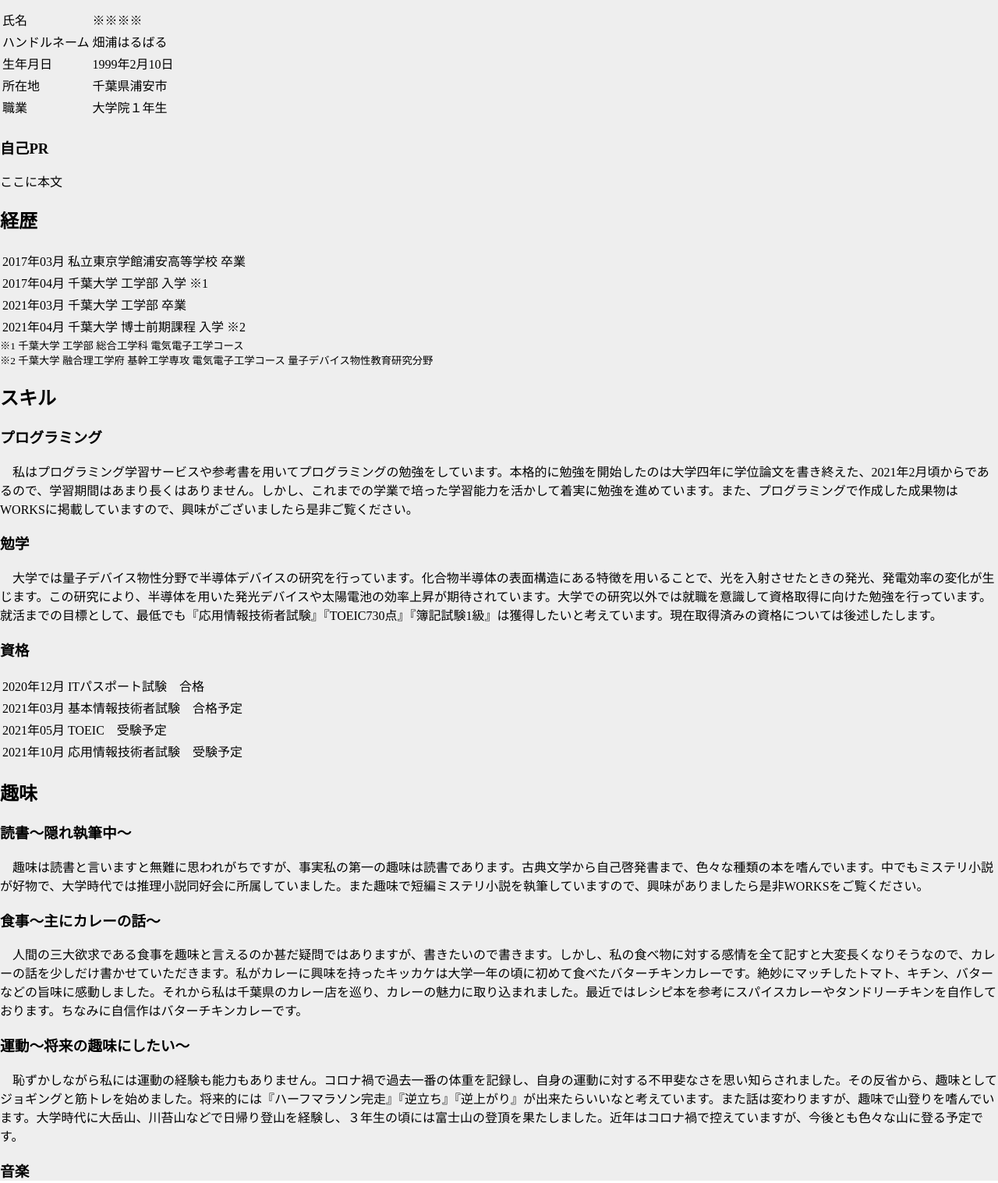
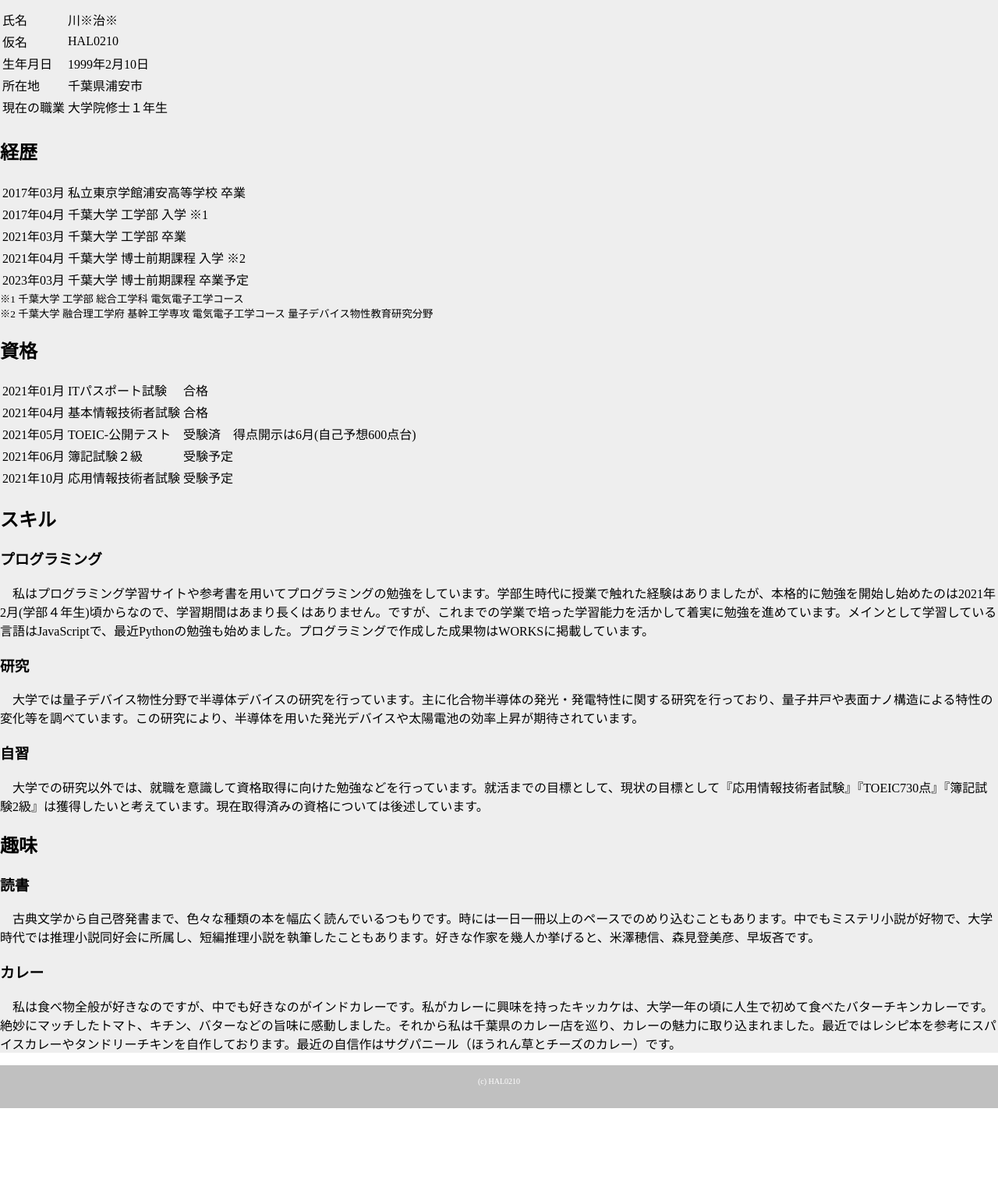
Before and after one commit to HAL0210/HAL0210.github.io, a plain HTML site: page about.html in a window 1280 px wide. Shown: the part 180-1697 px from the top of the page at 78% size. After the commit the page ends 1601 px from the top, so only its background shows below. Drawn offline with Linux system fonts and the light colour scheme.

Commit message:
Add files via upload

```diff
--- a/about.html
+++ b/about.html
@@ -9,7 +9,7 @@
 <body id="about">
   <header>
     <div class="head-container">
-      <a class="logo" href="index.html"><img src="image/logo.png" alt="HAL0210" width="200px"></a>
+      <a class="logo" href="index.html"><img src="image/logo.png" alt="HAL0210" width="300px"></a>
       <nav class="global-nav">
         <ul>
           <li><a href="portfolio.html">Portfolio</a></li>
@@ -22,16 +22,18 @@
   </header>
   <main>
     <h1>About</h1>
+    <div class="main-container">
       <section>
         <h2>自己紹介</h2>
-      <table>
+        <!-- <img src="image/face.jpg" alt="顔写真"> -->
+        <table><!--プロフィール-->
           <tr>
             <td>氏名</td>
-          <td>※※※※</td>
+            <td>川※治※</td>
           </tr>
           <tr>
-          <td>ハンドルネーム</td>
-          <td>畑浦はるばる</td>
+            <td>仮名</td>
+            <td>HAL0210</td>
           </tr>
           <tr>
             <td>生年月日</td>
@@ -42,16 +44,14 @@
             <td>千葉県浦安市</td>
           </tr>
           <tr>
-          <td>職業</td>
-          <td>大学院１年生</td>
+            <td>現在の職業</td>
+            <td>大学院修士１年生</td>
           </tr>
           <tr>
             <td></td>
             <td></td>
           </tr>
         </table>
-      <h3>自己PR</h3>
-      <p>ここに本文</p>
       </section>
       <section>
         <h2>経歴</h2>
@@ -73,63 +73,78 @@
               <td>2021年04月</td>
               <td>千葉大学 博士前期課程 入学 ※2</td>
             </tr>
+            <tr>
+              <td>2023年03月</td>
+              <td>千葉大学 博士前期課程 卒業予定</td>
+            </tr>
           </table>
           <small>※1 千葉大学 工学部 総合工学科 電気電子工学コース<br></small>
           <small>※2 千葉大学 融合理工学府 基幹工学専攻 電気電子工学コース 量子デバイス物性教育研究分野<br></small>
         </section>
       </section>
       <section>
+        <h2>資格</h2>
+        <table>
+          <tr>
+            <td>2021年01月</td>
+            <td>ITパスポート試験</td>
+            <td>合格</td>
+          </tr>
+          <tr>
+            <td>2021年04月</td>
+            <td>基本情報技術者試験</td>
+            <td>合格</td>
+          </tr>
+          <tr>
+            <td>2021年05月</td>
+            <td>TOEIC-公開テスト</td>
+            <td>受験済　得点開示は6月(自己予想600点台)</td>
+          </tr>
+          <tr>
+            <td>2021年06月</td>
+            <td>簿記試験２級</td>
+            <td>受験予定</td>
+          </tr>
+          <tr>
+            <td>2021年10月</td>
+            <td>応用情報技術者試験</td>
+            <td>受験予定</td>
+          </tr>
+        </table>
+      </section>
+      <section>
         <h2>スキル</h2>
         <section>
           <section>
             <h3>プログラミング</h3>
-          <p>　私はプログラミング学習サービスや参考書を用いてプログラミングの勉強をしています。本格的に勉強を開始したのは大学四年に学位論文を書き終えた、2021年2月頃からであるので、学習期間はあまり長くはありません。しかし、これまでの学業で培った学習能力を活かして着実に勉強を進めています。また、プログラミングで作成した成果物は<a href="works.html#program">WORKS</a>に掲載していますので、興味がございましたら是非ご覧ください。</p>
+            <p>　私はプログラミング学習サイトや参考書を用いてプログラミングの勉強をしています。学部生時代に授業で触れた経験はありましたが、本格的に勉強を開始し始めたのは2021年2月(学部４年生)頃からなので、学習期間はあまり長くはありません。ですが、これまでの学業で培った学習能力を活かして着実に勉強を進めています。メインとして学習している言語はJavaScriptで、最近Pythonの勉強も始めました。プログラミングで作成した成果物は<a href="works.html#program">WORKS</a>に掲載しています。</p>
           </section>
           <section>
-          <h3>勉学</h3>
-          <p>　大学では量子デバイス物性分野で半導体デバイスの研究を行っています。化合物半導体の表面構造にある特徴を用いることで、光を入射させたときの発光、発電効率の変化が生じます。この研究により、半導体を用いた発光デバイスや太陽電池の効率上昇が期待されています。大学での研究以外では就職を意識して資格取得に向けた勉強を行っています。就活までの目標として、最低でも『応用情報技術者試験』『TOEIC730点』『簿記試験1級』は獲得したいと考えています。現在取得済みの資格については後述したします。</p>
+            <h3>研究</h3>
+            <p>　大学では量子デバイス物性分野で半導体デバイスの研究を行っています。主に化合物半導体の発光・発電特性に関する研究を行っており、量子井戸や表面ナノ構造による特性の変化等を調べています。この研究により、半導体を用いた発光デバイスや太陽電池の効率上昇が期待されています。</p>
           </section>
           <section>
-          <h3>資格</h3>
-          <table>
-            <tr>
-              <td>2020年12月</td>
-              <td>ITパスポート試験　合格</td>
-            </tr>
-            <tr>
-              <td>2021年03月</td>
-              <td>基本情報技術者試験　合格予定</td>
-            </tr>
-            <tr>
-              <td>2021年05月</td>
-              <td>TOEIC　受験予定</td>
-            </tr>
-            <tr>
-              <td>2021年10月</td>
-              <td>応用情報技術者試験　受験予定</td>
-            </tr>
-          </table>
+            <h3>自習</h3>
+            <p>
+              　大学での研究以外では、就職を意識して資格取得に向けた勉強などを行っています。就活までの目標として、現状の目標として『応用情報技術者試験』『TOEIC730点』『簿記試験2級』は獲得したいと考えています。現在取得済みの資格については後述しています。
+            </p>
+          </section>
+          <section>
           </section>
         </section>
       </section>
       <section>
         <h2>趣味</h2>
         <section>
-        <h3>読書～隠れ執筆中～</h3>
-        <p>　趣味は読書と言いますと無難に思われがちですが、事実私の第一の趣味は読書であります。古典文学から自己啓発書まで、色々な種類の本を嗜んでいます。中でもミステリ小説が好物で、大学時代では推理小説同好会に所属していました。また趣味で短編ミステリ小説を執筆していますので、興味がありましたら是非<a href="works.html#novel">WORKS</a>をご覧ください。</p>
+          <h3>読書</h3>
+          <p>　古典文学から自己啓発書まで、色々な種類の本を幅広く読んでいるつもりです。時には一日一冊以上のペースでのめり込むこともあります。中でもミステリ小説が好物で、大学時代では推理小説同好会に所属し、短編推理小説を執筆したこともあります。好きな作家を幾人か挙げると、米澤穂信、森見登美彦、早坂吝です。</p>
         </section>
         <section>
-        <h3>食事～主にカレーの話～</h3>
-        <p>　人間の三大欲求である食事を趣味と言えるのか甚だ疑問ではありますが、書きたいので書きます。しかし、私の食べ物に対する感情を全て記すと大変長くなりそうなので、カレーの話を少しだけ書かせていただきます。私がカレーに興味を持ったキッカケは大学一年の頃に初めて食べたバターチキンカレーです。絶妙にマッチしたトマト、キチン、バターなどの旨味に感動しました。それから私は千葉県のカレー店を巡り、カレーの魅力に取り込まれました。最近ではレシピ本を参考にスパイスカレーやタンドリーチキンを自作しております。ちなみに自信作はバターチキンカレーです。</p>
-      </section>
-      <section>
-        <h3>運動～将来の趣味にしたい～</h3>
-        <p>　恥ずかしながら私には運動の経験も能力もありません。コロナ禍で過去一番の体重を記録し、自身の運動に対する不甲斐なさを思い知らされました。その反省から、趣味としてジョギングと筋トレを始めました。将来的には『ハーフマラソン完走』『逆立ち』『逆上がり』が出来たらいいなと考えています。また話は変わりますが、趣味で山登りを嗜んでいます。大学時代に大岳山、川苔山などで日帰り登山を経験し、３年生の頃には富士山の登頂を果たしました。近年はコロナ禍で控えていますが、今後とも色々な山に登る予定です。</p>
-      </section>
-      <section>
-        <h3>音楽</h3>
+          <h3>カレー</h3>
+          <p>　私は食べ物全般が好きなのですが、中でも好きなのがインドカレーです。私がカレーに興味を持ったキッカケは、大学一年の頃に人生で初めて食べたバターチキンカレーです。絶妙にマッチしたトマト、キチン、バターなどの旨味に感動しました。それから私は千葉県のカレー店を巡り、カレーの魅力に取り込まれました。最近ではレシピ本を参考にスパイスカレーやタンドリーチキンを自作しております。最近の自信作はサグパニール（ほうれん草とチーズのカレー）です。</p>
         </section>
       </section>
+    </div>
   </main>
   <footer>
     <p>(c) HAL0210</p>
```
Also changed, not shown: common.html (renamed from index.html, +1 -5 lines), works.html (+16 -10 lines). Lines whose indentation alone changed are shown as unchanged.
